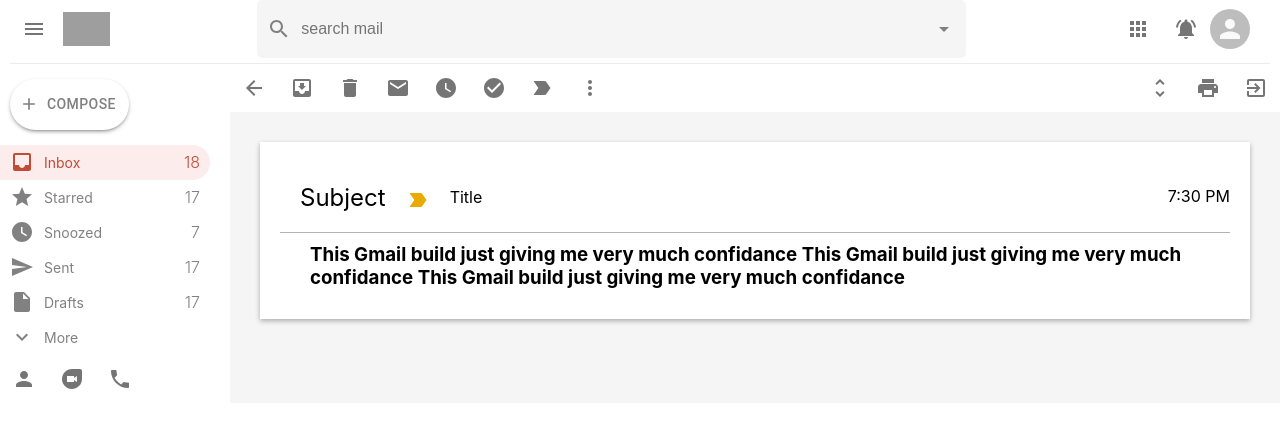
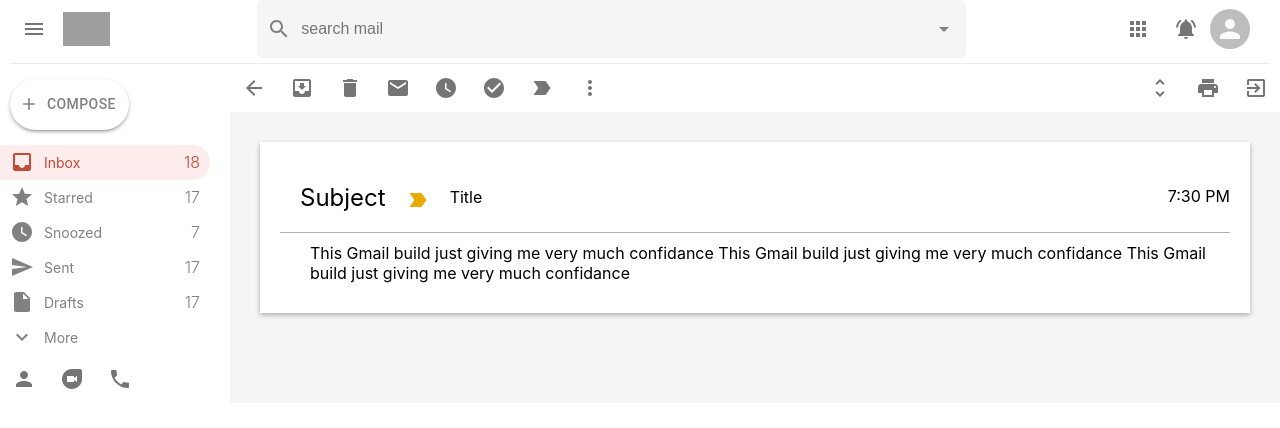
Before and after one commit to SammedSankonatti/gmail-frontend, a React (Create React App) app: page /mail in a window 1280 px wide. Shown: the top 428 px of the page. Built offline with nearby package versions, Linux system fonts and the light colour scheme; grey boxes are pictures that could not be loaded.

Commit message:
pretty much done with mail part

```diff
--- a/src/Mail.css
+++ b/src/Mail.css
@@ -56,7 +56,7 @@
     right: 0;
 }
 
-.mail__message{
+.mail__message >p{
     padding: 10px;
     margin-left: 20px;
     overflow-wrap: break-word;
--- a/src/Mail.js
+++ b/src/Mail.js
@@ -70,9 +70,9 @@
                     <p className="mail__time" >7:30 PM</p>
                 </div>
                 <div className="mail__message">
-                    <h3> This Gmail build just giving me very much confidance
+                    <p> This Gmail build just giving me very much confidance
                          This Gmail build just giving me very much confidance
-                         This Gmail build just giving me very much confidance  </h3>
+                         This Gmail build just giving me very much confidance  </p>
                 </div>
             </div>
 
```
Also changed, not shown: 1 other file (tests, documents, lock files or other folders).
